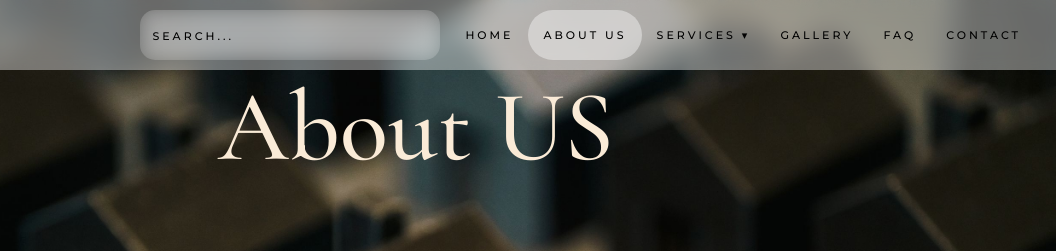
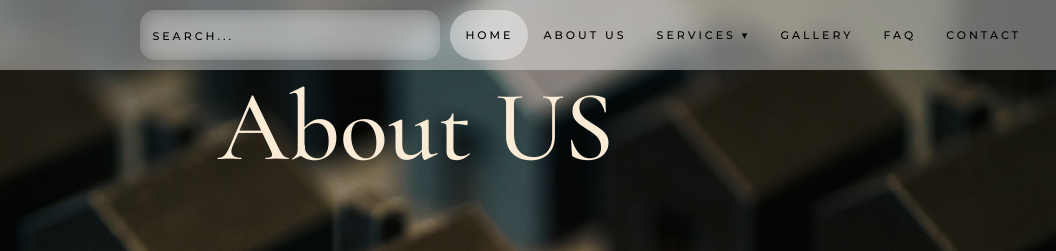
Before and after one commit to kayamessia94-cmd/SweetHome, a plain HTML site: page About us.html in a window 1280 px wide. Shown: the top 251 px of the page, 224-1280 px from the left. Drawn offline with nearby package versions, Linux system fonts and the light colour scheme.

Commit message:
Update About us.html

```diff
--- a/About us.html
+++ b/About us.html
@@ -25,7 +25,7 @@
 <body>
 <div class="box">
     <div class="head">
-        <nav class="navbar">
+    <nav class="navbar">
   <a class="brand" href="index.html"><img src="Image/SW2.PNG" alt="ssw" width="200px" height="150px"></a>
   <button class="burger" aria-label="Menu">&#9776;</button>
   <ul class="menu">
@@ -34,8 +34,8 @@
         <input style="font-family: 'Montserrat', sans-serif; font-size: 11px; letter-spacing: 3px; text-transform: uppercase;" type="text" placeholder="Search..." aria-label="Search">
       </form>
     </li>
-    <li ><a href="index.html" style="color: #020202; font-family: 'Montserrat', sans-serif; font-size: 11px; letter-spacing: 3px; text-transform: uppercase;">Home</a></li>
-    <li><a href="#" class="active" style="color: #020202; ;font-family: 'Montserrat', sans-serif; font-size: 11px; letter-spacing: 3px; text-transform: uppercase;">About Us</a></li>
+    <li ><a href="index.html" class="active" style="color: #020202; font-family: 'Montserrat', sans-serif; font-size: 11px; letter-spacing: 3px; text-transform: uppercase;">Home</a></li>
+    <li><a href="About us.html"  style="color: #020202; font-family: 'Montserrat', sans-serif; font-size: 11px; letter-spacing: 3px; text-transform: uppercase;">About Us</a></li>
     <li class="dropdown">
       <a href="#"  style="color: #020202; font-family: 'Montserrat', sans-serif; font-size: 11px; letter-spacing: 3px; text-transform: uppercase;">Services ▾</a>
       <ul class="submenu">
```
